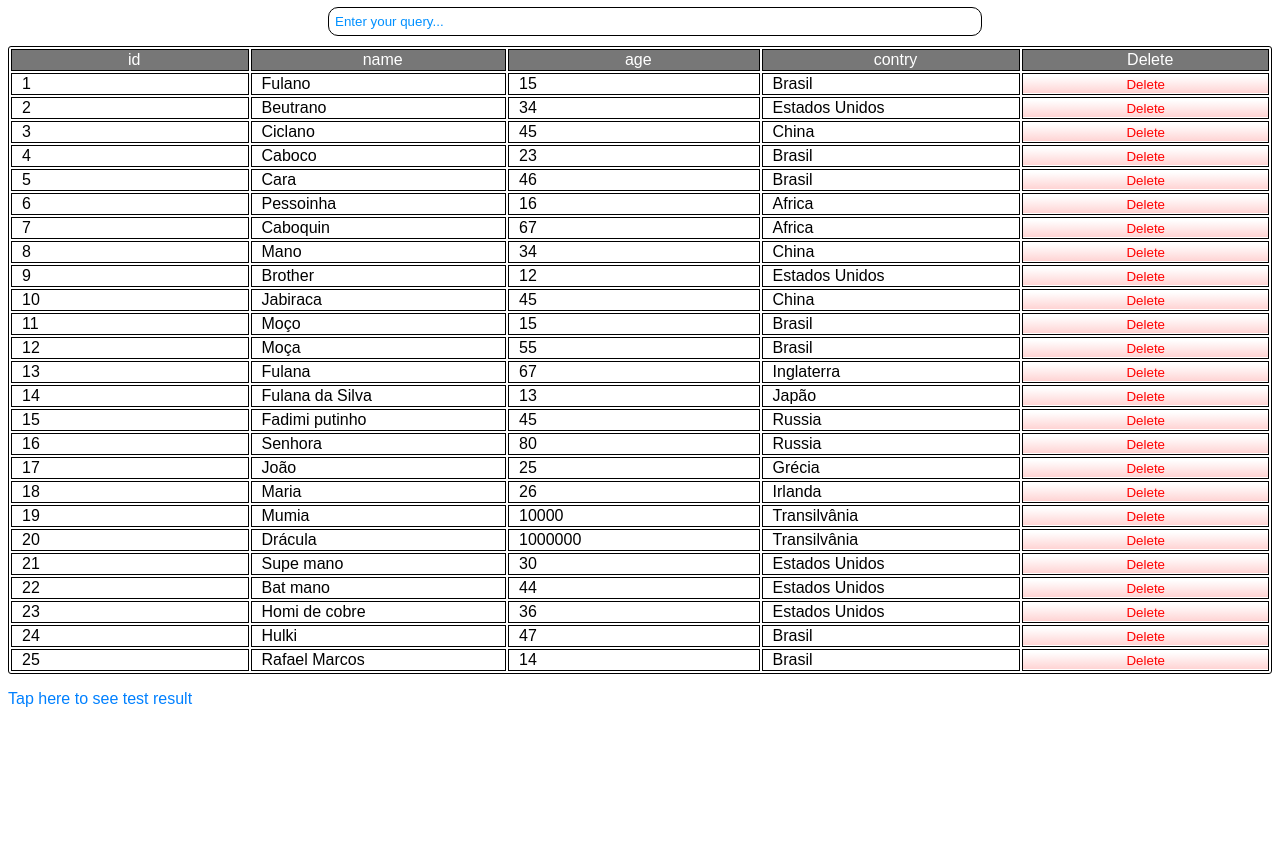
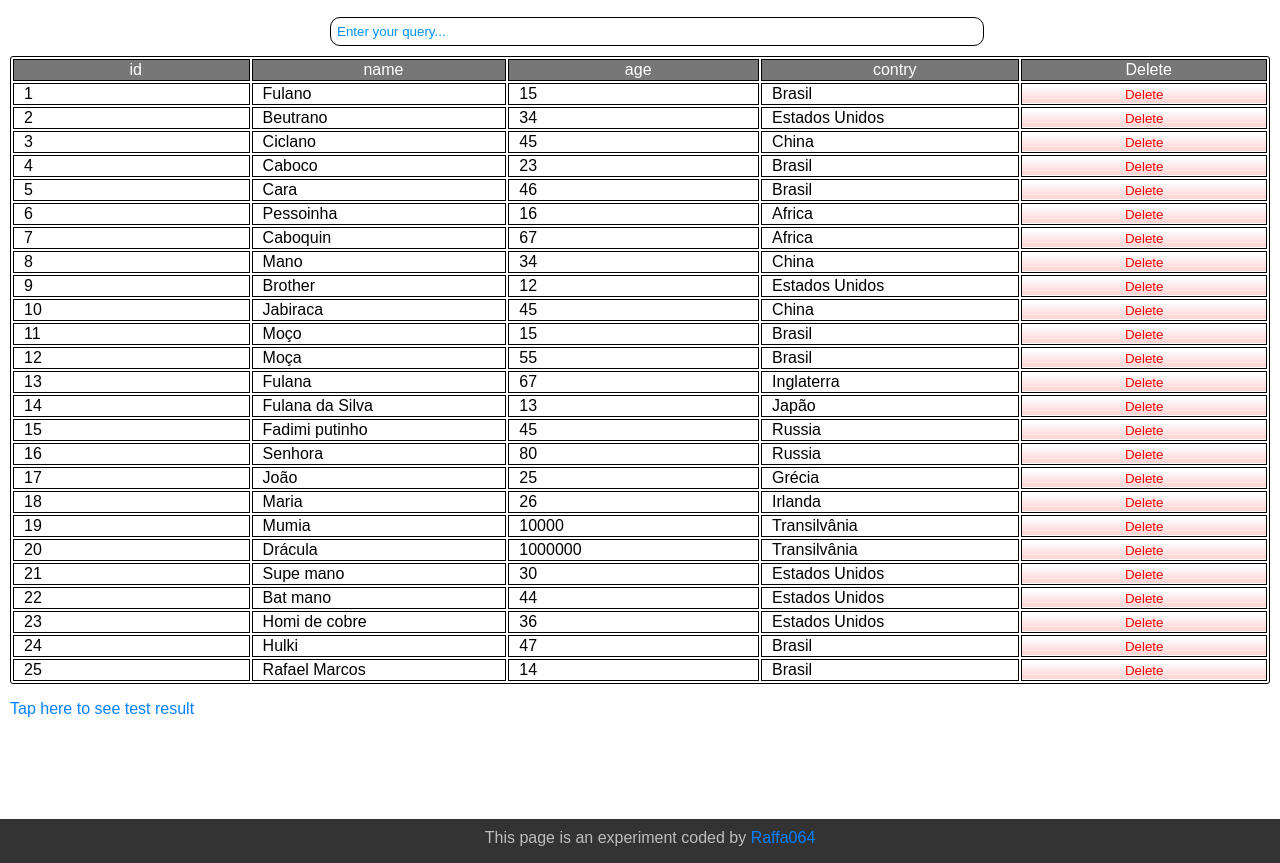
Before and after one commit to Raffa064/JBase, a plain HTML site: page index.html in a window 1280 px wide. Shown: the part 83-946 px from the top of the page. Before the commit the page ends 841 px from the top, so only its background shows below. Drawn offline with Linux system fonts and the light colour scheme.

Commit message:
comon updates

```diff
--- a/index.html
+++ b/index.html
@@ -7,7 +7,17 @@
     <title>JBase</title>
     <style>
         body {
+            width: 100vw;
+            height: 100vh;
             font-family: Arial, Helvetica, sans-serif;
+            padding: 0;
+            margin: 0;
+            position: absolute;
+        }
+
+        main {
+            padding: 10px;
+            margin-bottom: 2.6em;
         }
 
         h1 {
@@ -77,11 +87,33 @@
             color: #f00;
             border: none;
         }
+
+        footer {
+            width: 100vw;
+            height: 1.5em;
+            padding: 10px;
+            text-align: center;
+            background-color: #333;
+            color: #BDBDBD;
+            position: relative;
+            bottom: 0px;
+        }
+
+        a {
+            color: #0080ff;
+            text-decoration: none;
+            transition: color .2s linear;
+        }
+
+        a:active {
+            color: #8EC7FF;
+        }
     </style>
     <script type="module" src="./js/JBase.js"></script>
     <script type="module" src="./js/test.js"></script>
 </head>
 <body>
+    <main>
         <h1><span style="color: #0080ff;">JB</span>ase<span style="color: #f00;">.</span>js</h1>
         <input id="queryInput" placeholder="Enter your query..."></input>
         <div id='databaseTable'>
@@ -90,6 +122,10 @@
             <p>Tap here to see test result</p>
             <p id="testResult"></p>
         </div>
+    </main>
+    <footer>
+        This page is an experiment coded by <a href="https://github.com/Raffa064" target="_blank">Raffa064<a>
+    </footer>
     <script type="module" src="./js/index.js"></script>
 </body>
 
```
Lines whose indentation alone changed are shown as unchanged.
